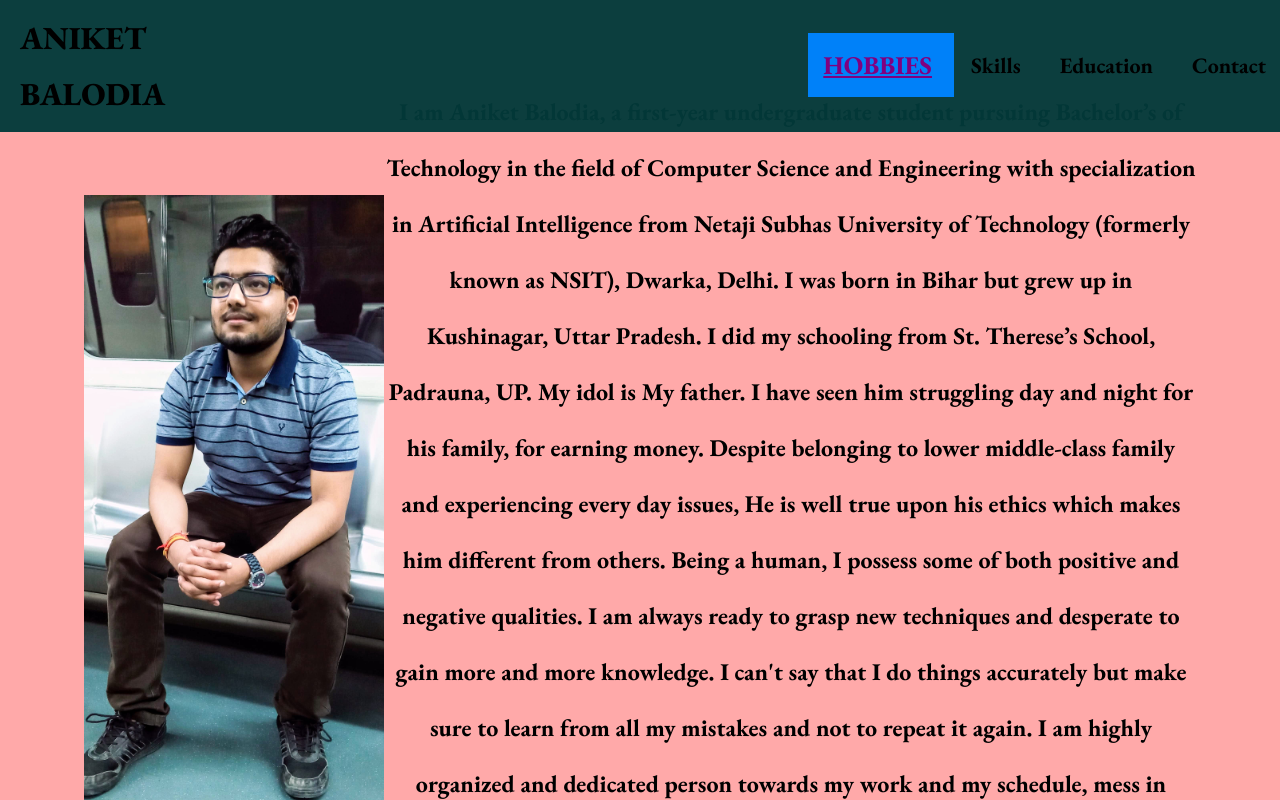
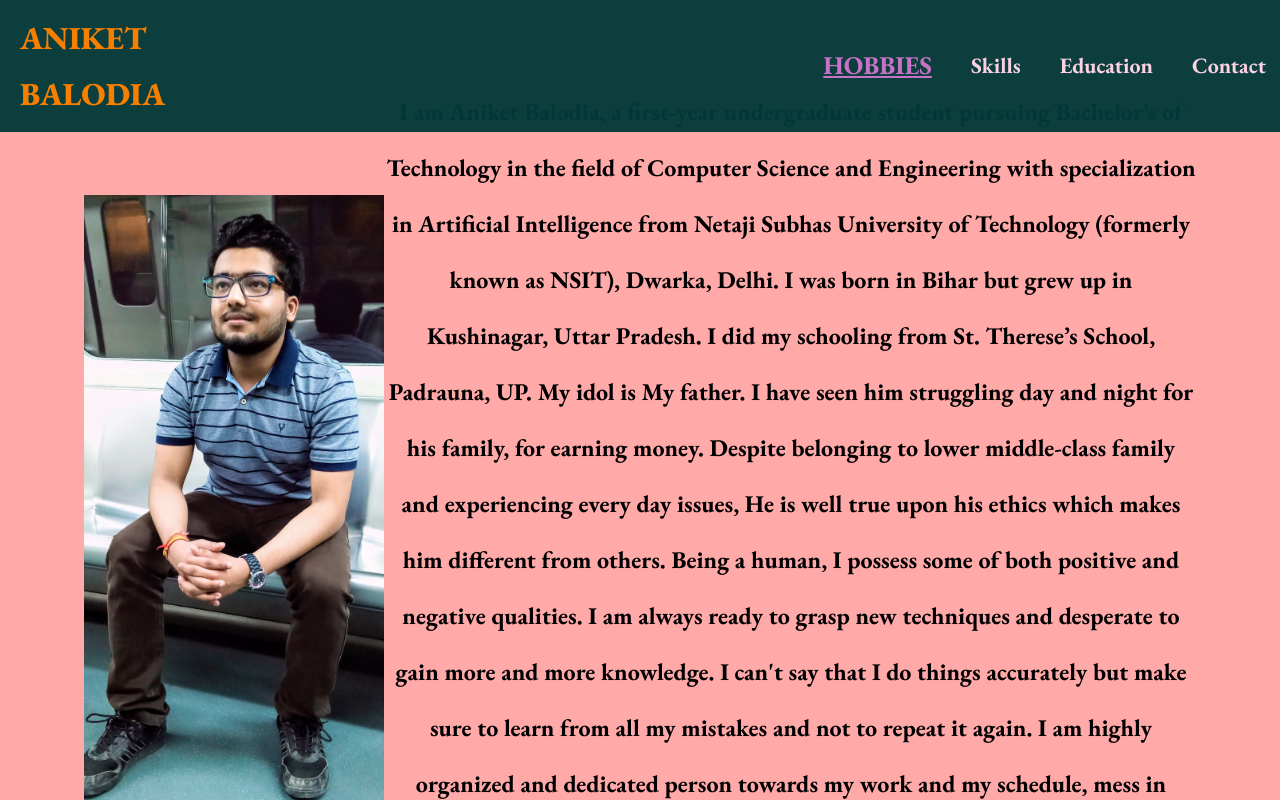
Before and after one commit to Aniket-coder29/portfolio, a plain HTML site: page index.html in a window 1280 px wide. In both pictures the pointer is over the link "Hobbies". Shown: the top 800 px of the page. Drawn offline with nearby package versions, Linux system fonts and the light colour scheme.

Commit message:
Update portgord.css

```diff
--- a/portgord.css
+++ b/portgord.css
@@ -43,10 +43,11 @@ h1{
     font-weight: 900;
     margin-left: 10px;
     margin-right: 550px;
+    color: #f77f00;
 }
 h1:hover{
     text-decoration: underline;
-    background-color: #0081f9;
+    /* background-color: #0081f9; */
     color: wheat;
     font-size: 2.1rem;
     transition: 0.65s;
@@ -59,11 +60,12 @@ h3 a{
     font-size: 22px;
     word-spacing: 0px;
     padding-right: 22px;
+    color: #fad2e1;
 }
 h3 a:hover{
     text-decoration: underline;
-    background-color: #0081f9;
-    color: purple;
+    /* background-color: #0081f9; */
+    color: rgb(199, 114, 199);
     text-transform:uppercase;
     font-size: 1.6rem;
     transition: 0.65s;
```
